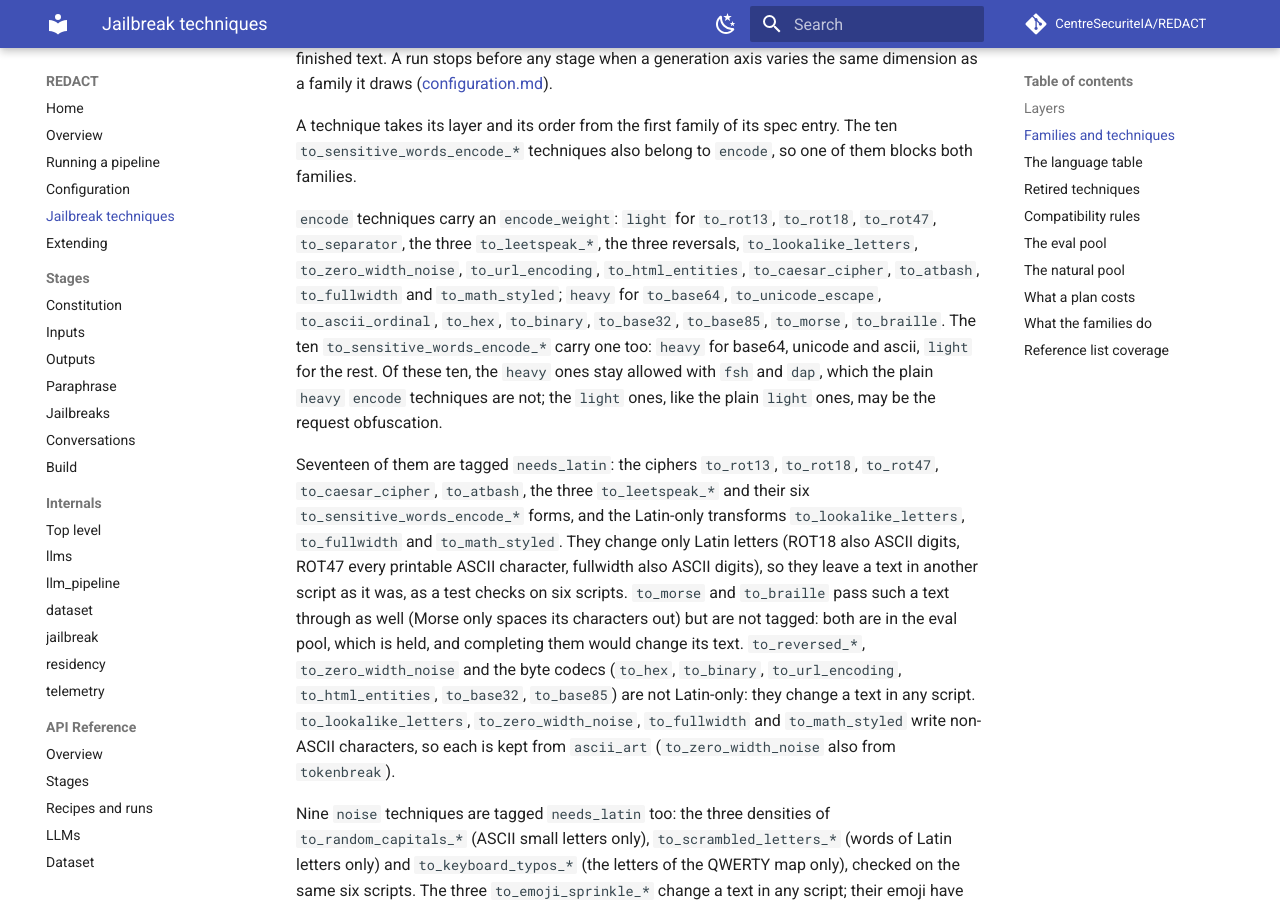
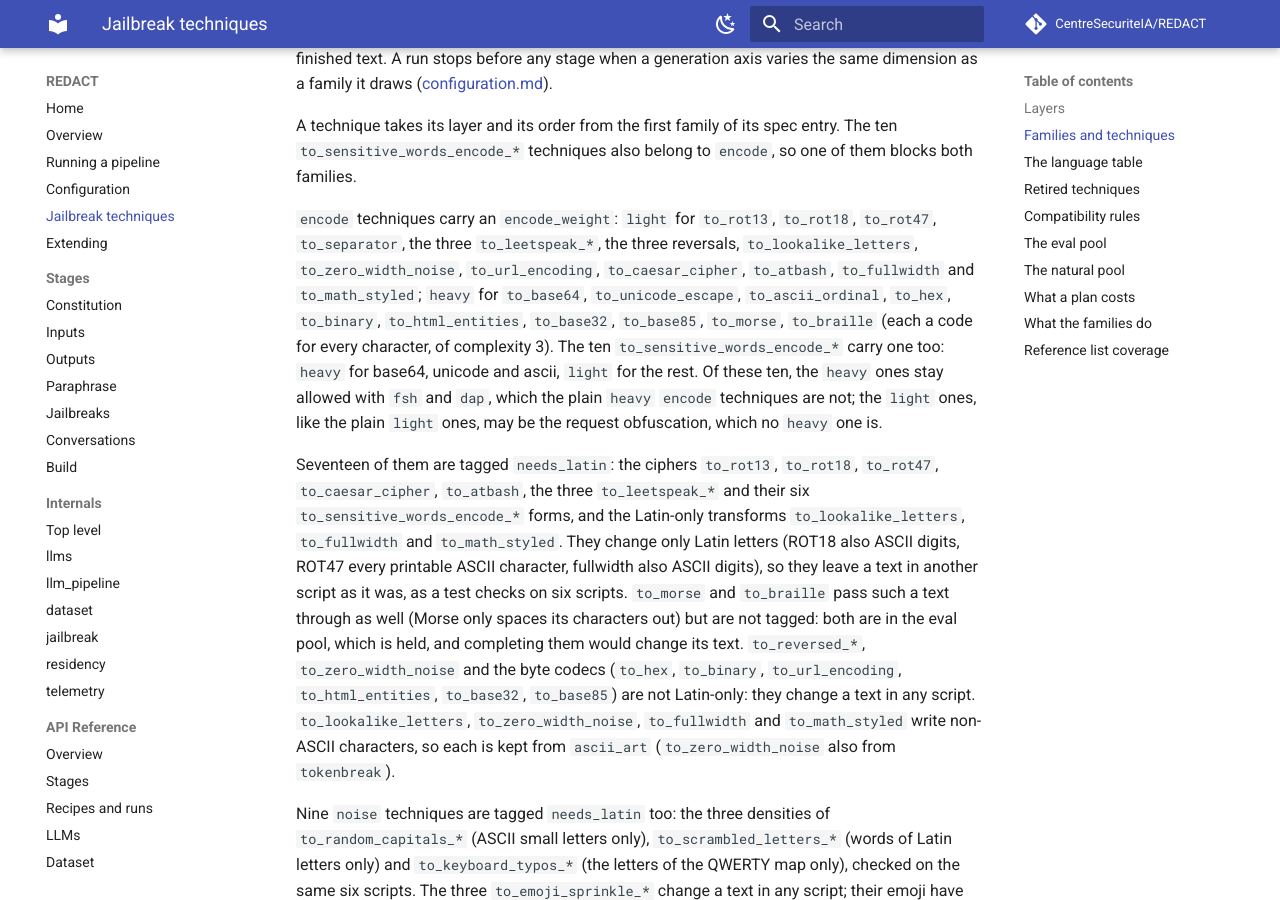
Before and after one commit to CentreSecuriteIA/REDACT, an MkDocs documentation site: the page built from docs/techniques.md, in a window 1280 px wide and 900 px high, scrolled down 12797 px. Built offline with MkDocs 1.6.1 and Material for MkDocs 9.7.7, drawn with Linux system fonts in a browser that asks for light colours; comment, search, counter and statistics services are not loaded; some of the changed text lies outside the part shown.

Commit message:
Score to_html_entities as a heavy encoding, complexity 3
It writes a numeric entity for every character, as to_ascii_ordinal and
to_unicode_escape do, but was tagged light, complexity 2. It is now heavy
and complexity 3: fsh and dap refuse it, and the request obfuscation, which
takes light encodings only, no longer draws it. The eval type already
denies it (techniques.deny), so the eval pool and its draws are held.

Fixtures: technique_registry.json regenerated (this one entry); the docs
count tables are unchanged. tests/fixtures/stage_files.json and
build_files.json do not move. _PINNED_DRAWS moves (25 of the 240 dealt
units and 3 of the 200 undealt draws land on another technique after the
budget it takes and the fsh and dap members it leaves out); the eval pin
holds. The docs figures measured over 3,000 units are recounted: the group
budget table, and the request obfuscation and translation figures.

Co-Authored-By: Claude Opus 5.5 <noreply@anthropic.com>

```diff
--- a/docs/techniques.md
+++ b/docs/techniques.md
@@ -117,14 +117,15 @@ belong to `encode`, so one of them blocks both families.
 `encode` techniques carry an `encode_weight`: `light` for `to_rot13`,
 `to_rot18`, `to_rot47`, `to_separator`, the three `to_leetspeak_*`, the
 three reversals, `to_lookalike_letters`, `to_zero_width_noise`,
-`to_url_encoding`, `to_html_entities`, `to_caesar_cipher`, `to_atbash`,
-`to_fullwidth` and `to_math_styled`; `heavy` for `to_base64`,
-`to_unicode_escape`, `to_ascii_ordinal`, `to_hex`, `to_binary`, `to_base32`,
-`to_base85`, `to_morse`, `to_braille`. The ten `to_sensitive_words_encode_*`
+`to_url_encoding`, `to_caesar_cipher`, `to_atbash`, `to_fullwidth` and
+`to_math_styled`; `heavy` for `to_base64`, `to_unicode_escape`,
+`to_ascii_ordinal`, `to_hex`, `to_binary`, `to_html_entities`, `to_base32`,
+`to_base85`, `to_morse`, `to_braille` (each a code for every character, of
+complexity 3). The ten `to_sensitive_words_encode_*`
 carry one too: `heavy` for base64, unicode and ascii, `light` for the rest. Of
 these ten, the `heavy` ones stay allowed with `fsh` and `dap`, which the plain
 `heavy` `encode` techniques are not; the `light` ones, like the plain `light`
-ones, may be the request obfuscation.
+ones, may be the request obfuscation, which no `heavy` one is.
 
 Seventeen of them are tagged `needs_latin`: the ciphers `to_rot13`,
 `to_rot18`, `to_rot47`, `to_caesar_cipher`, `to_atbash`, the three
```
Also changed, not shown: other parts of docs/techniques.md (+1 -1 lines), CLAUDE.md (+4 -4 lines), docs/configuration.md (+19 -18 lines), docs/internals/jailbreak.md (+3 -3 lines), 3 other files.
